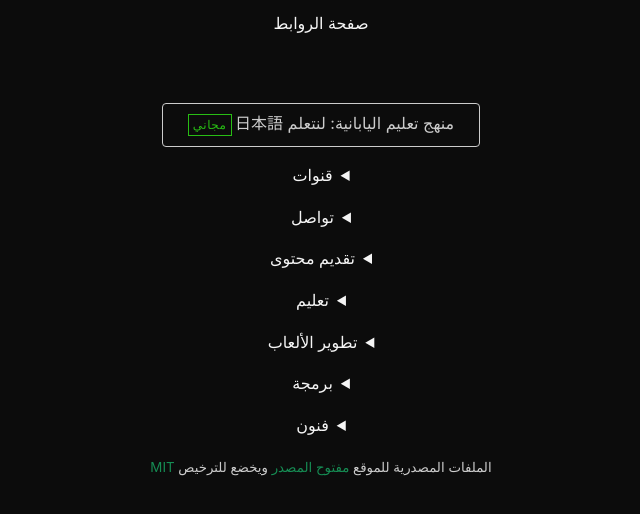
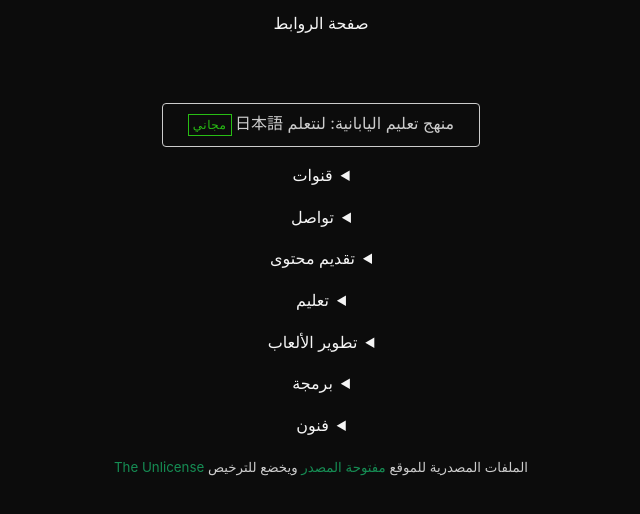
Before and after one commit to Assayyaad/Links, a plain HTML site: page index.html in a window 1280 px wide. Shown: the part 198-712 px from the top of the page, without its empty margins (319-959 px from the left). Drawn offline with nearby package versions, Linux system fonts and the light colour scheme; no server answers.

Commit message:
تغيير ترخيص الملفات

```diff
--- a/index.html
+++ b/index.html
@@ -49,8 +49,8 @@
 
       <footer class="text-center">
         <small class="text-grey"
-          >الملفات المصدرية للموقع <a href="https://github.com/Assayyaad/Links" target="_blank">مفتوح المصدر</a> ويخضع
-          للترخيص <a href="https://github.com/Assayyaad/Links/blob/main/LICENSE" target="_blank">MIT</a></small
+          >الملفات المصدرية للموقع <a href="https://github.com/Assayyaad/Links" target="_blank">مفتوحة المصدر</a> ويخضع
+          للترخيص <a href="https://unlicense.org/" target="_blank">The Unlicense</a></small
         >
       </footer>
     </div>
```
Also changed, not shown: 1 other file.
